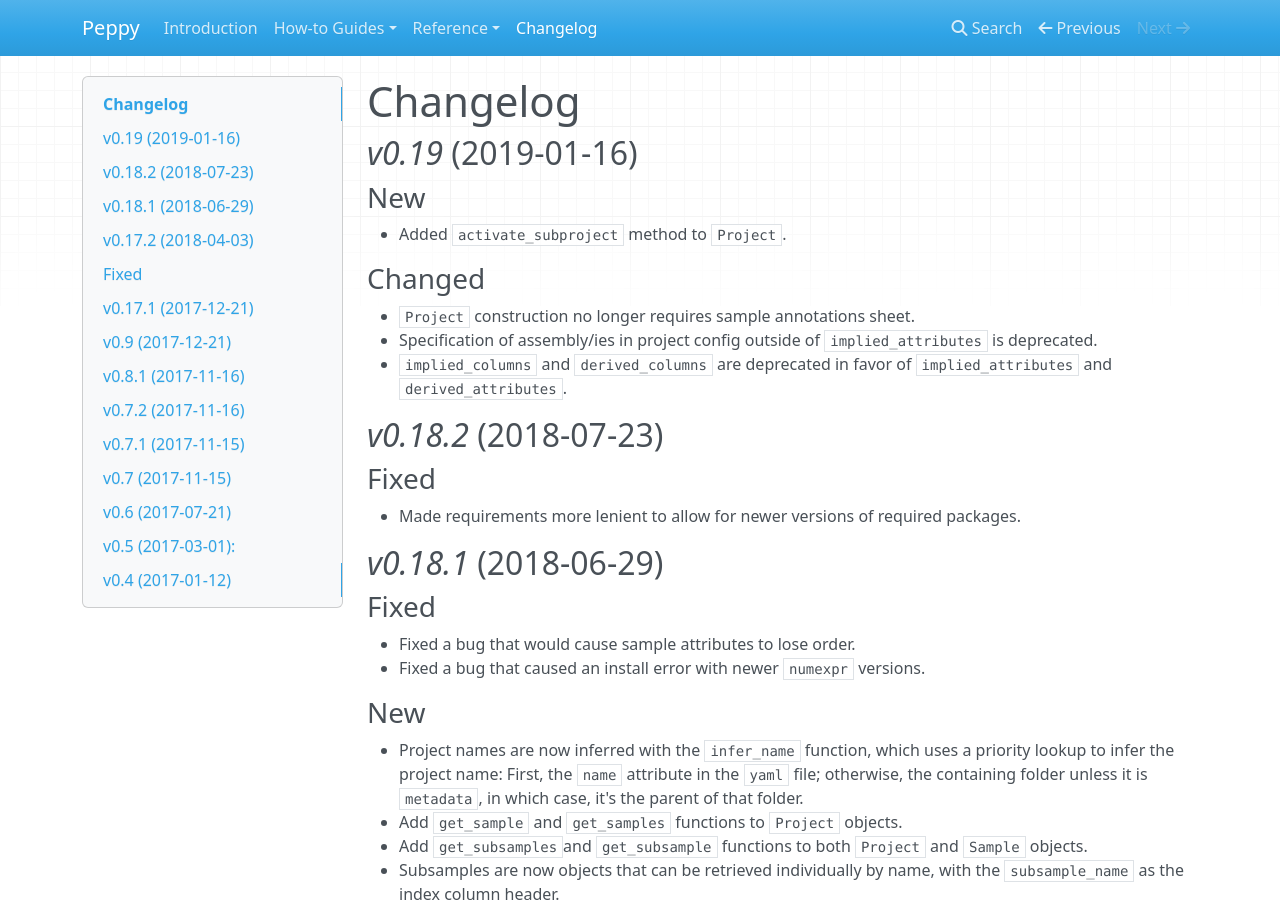
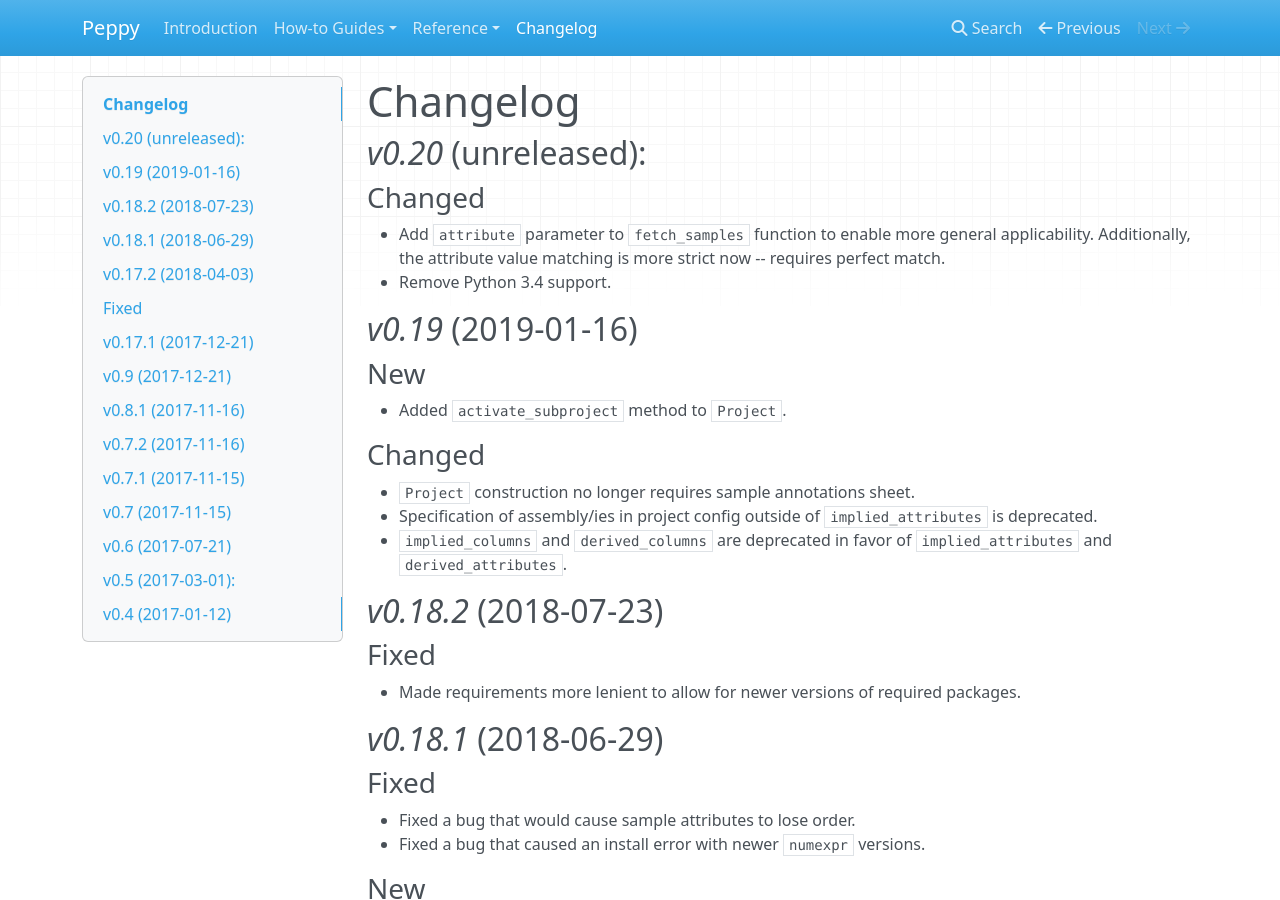
Before and after one commit to pepkit/peppy, an MkDocs documentation site: the page built from docs/docs/changelog.md, in a window 1280 px wide and 900 px high. Built offline with MkDocs 1.6.1, drawn with Linux system fonts in a browser that asks for light colours; nearby versions of some CDN libraries.

Commit message:
update newer changelog

```diff
--- a/docs/docs/changelog.md
+++ b/docs/docs/changelog.md
@@ -1,4 +1,9 @@
 # Changelog
+
+## *v0.20* (unreleased):
+### Changed
+- Add ``attribute`` parameter to ``fetch_samples`` function to enable more general applicability. Additionally, the attribute value matching is more strict now -- requires perfect match.
+- Remove Python 3.4 support.
 
 ## *v0.19* (2019-01-16)
 ### New
```
